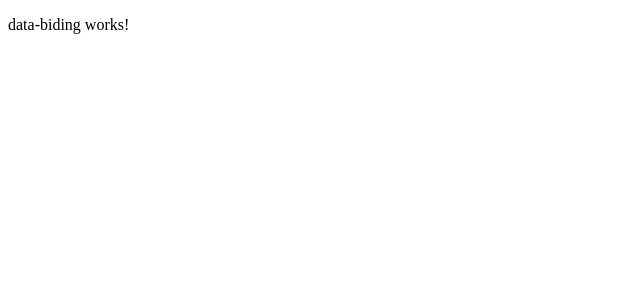
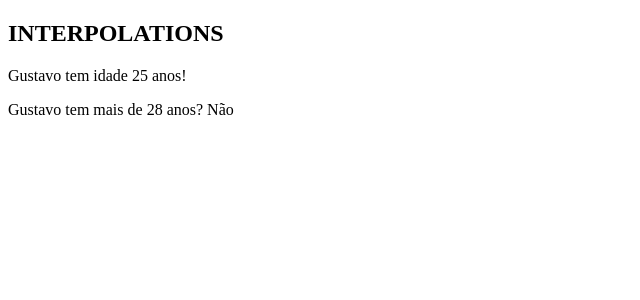
Before and after one commit to GustavoMKarnopp/treinamento-angular, an Angular app: page / in a window 1280 px wide. Shown: the top 300 px of the page, without its empty margins (0-640 px from the left). Built offline with nearby package versions, Linux system fonts and the light colour scheme.

Commit message:
Executando teste e validando intepolátion

```diff
--- a/src/app/data-biding/data-biding.component.html
+++ b/src/app/data-biding/data-biding.component.html
@@ -1 +1,3 @@
-<p>data-biding works!</p>
+<h2>INTERPOLATIONS</h2>
+<p>{{name}} tem idade {{idade}} anos!</p>
+<p>{{name}} tem mais de 28 anos? {{resposta}}</p>
--- a/src/app/data-biding/data-biding.component.ts
+++ b/src/app/data-biding/data-biding.component.ts
@@ -1,10 +1,25 @@
-import { Component } from '@angular/core';
+import { Component, OnInit } from '@angular/core';
 
 @Component({
   selector: 'app-data-biding',
   templateUrl: './data-biding.component.html',
   styleUrls: ['./data-biding.component.scss']
 })
-export class DataBidingComponent {
+export class DataBidingComponent implements OnInit {
+
+  public name: string = "Gustavo"
+  public idade: Number = 25
+  public resposta: string = ''
+
+
+  constructor() {}
+
+  ngOnInit(): void {// RETORNA TODA AS VEZES QUE CARREGAR A PÁGINA
+    if (this.idade > 29 ) {
+      this.resposta = 'Sim'
+    }else{
+      this.resposta = 'Não'
+    };
+  }
 
 }
```
